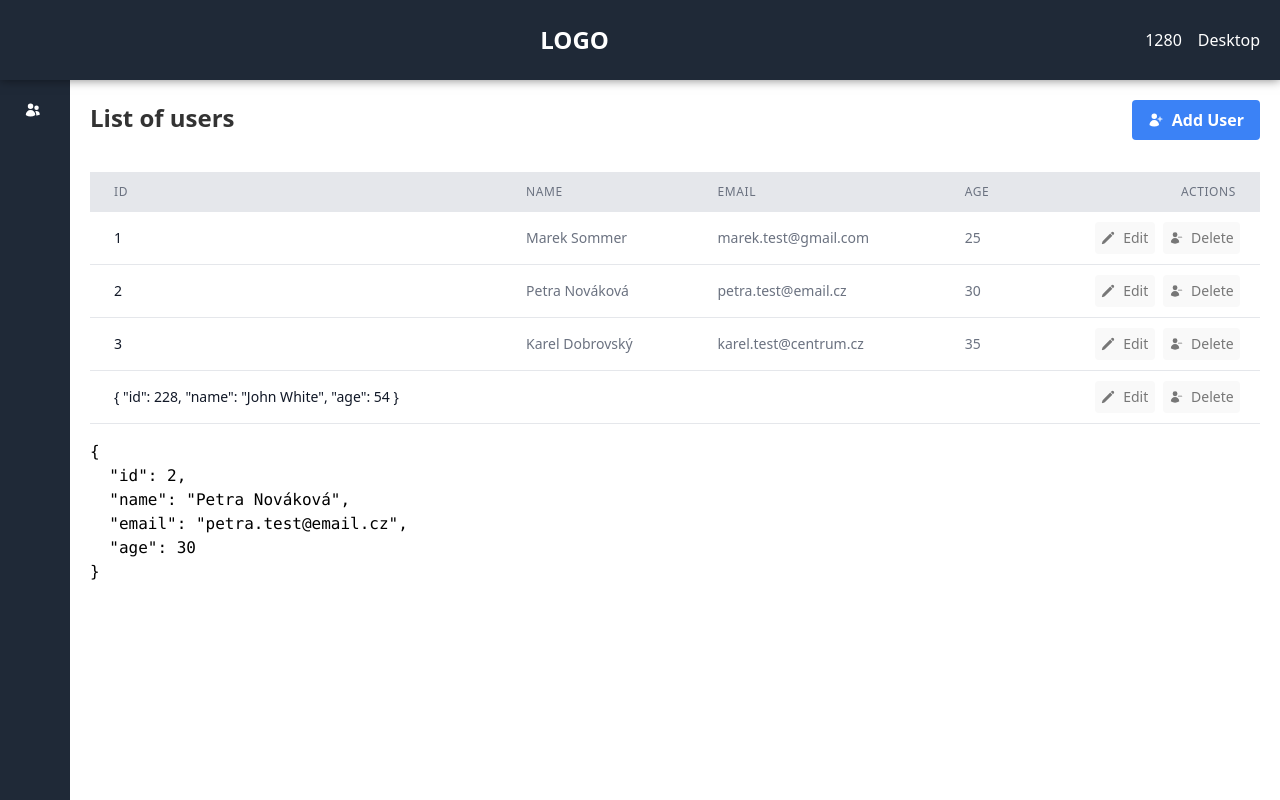
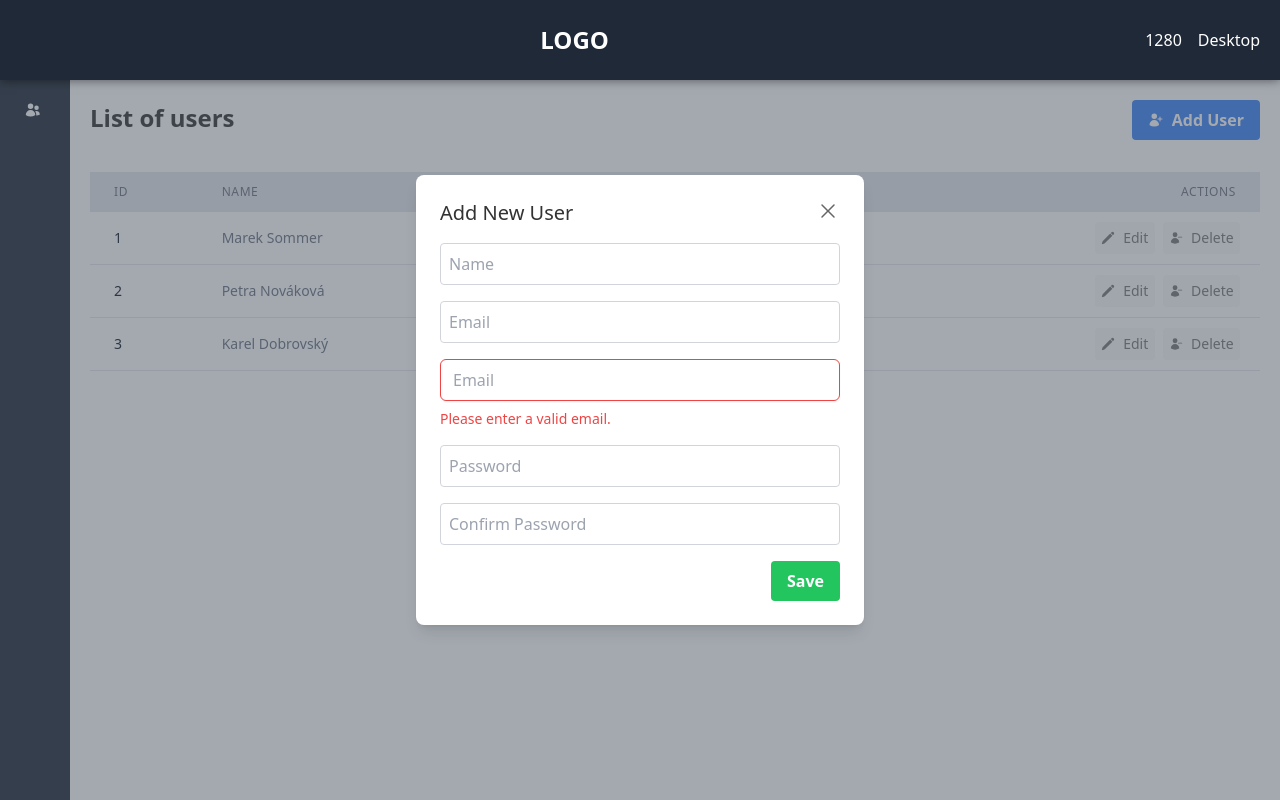
Before and after one commit to Cmanar0/SQ, a Nuxt app: page / in a window 1280 px wide. Both pictures are taken after a click on the button "Add User". Built offline with nearby package versions, Linux system fonts and the light colour scheme.

Commit message:
add simple validation

```diff
--- a/components/usersTable.vue
+++ b/components/usersTable.vue
@@ -2,43 +2,63 @@
 import userPlus from '../assets/svg/user-plus.vue'
 import userMinus from '../assets/svg/user-minus.vue'
 import edit from '../assets/svg/edit.vue'
-import options from '../assets/svg/options.vue'
+import close from '../assets/svg/close.vue'
+import { ref, watch } from 'vue'
 
 import { storeToRefs } from 'pinia'
-import { manageUsers } from '@/stores/store' // Make sure to import the store
+import { manageUsers } from '@/stores/store'
 
-const usersStore = manageUsers() // Renamed to usersStore
-const { users } = storeToRefs(usersStore) // Now clear that it's different from users
+const usersStore = manageUsers()
+const { users } = storeToRefs(usersStore)
+
+const userName = ref('')
+
+const userEmail = ref('')
+const isValidEmail = ref(true)
+
+const userPassword = ref('')
+
+const userPasswordConfirmation = ref('')
+
+const isModalOpen = ref(false) // Controls the modal visibility
+
+watch(userEmail, newValue => {
+  const emailPattern = /^[^\s@]+@[^\s@]+\.[^\s@]+$/
+  isValidEmail.value = emailPattern.test(newValue)
+})
 
 function addUser() {
-  const firstNames = ['John', 'Jane', 'Alice', 'Bob', 'Charlie']
-  const lastNames = ['Doe', 'Smith', 'Johnson', 'Brown', 'White']
-  const id = Math.floor(Math.random() * 1000)
-  const age = Math.floor(Math.random() * 100)
-  const name = `${firstNames[Math.floor(Math.random() * firstNames.length)]} ${
-    lastNames[Math.floor(Math.random() * lastNames.length)]
-  }`
-  usersStore.addUser({ id: id, name: name, age: age })
+  usersStore.addUser(userName.value, userEmail.value)
+  userName.value = ''
+  userEmail.value = ''
+  userPassword.value = ''
+  userPasswordConfirmation.value = ''
+  isModalOpen.value = false
+}
+const usedById = usersStore.getUserById(2)
+
+function editUser(id: number) {
+  const user = usersStore.getUserById(id)
+  console.log('user :>> ', user)
 }
 
-const dropdownOptions = ref([
-  { value: 'edit', text: 'Edit' },
-  { value: 'delete', text: 'Delete' }
-])
-const usedById = usersStore.getUserById(2)
+function deleteUser(id: number) {
+  const user = usersStore.getUserById(id)
+  console.log('user :>> ', user)
+}
 </script>
 <template>
   <div>
     <div class="main-header">
       <h1>List of users</h1>
       <button
-        @click="addUser"
+        @click="isModalOpen = true"
         class="btn-content mb-4 bg-blue-500 hover:bg-blue-700 text-white font-bold py-2 px-4 rounded"
       >
-        <user-plus class="icon" />
-        Add User
+        <user-plus class="icon" /> Add User
       </button>
     </div>
+
     <div class="overflow-auto">
       <table class="min-w-full table-auto">
         <thead class="bg-gray-200">
@@ -59,18 +79,18 @@ const usedById = usersStore.getUserById(2)
           </tr>
         </thead>
         <tbody>
-          <tr v-for="user in users" :key="user.id" class="bg-white border-b">
+          <tr v-for="user in users" :key="user.id" class="bg-white border-b hover:bg-gray-50">
             <td class="px-6 py-4 whitespace-nowrap text-sm font-medium text-gray-900">{{ user.id }}</td>
             <td class="px-6 py-4 whitespace-nowrap text-sm text-gray-500">{{ user.name }}</td>
             <td class="px-6 py-4 whitespace-nowrap text-sm text-gray-500">{{ user.email }}</td>
             <td class="px-6 py-4 whitespace-nowrap text-sm text-gray-500">{{ user.age }}</td>
             <td class="px-5 py-2 text-right text-sm font-medium">
               <div class="actions">
-                <span class="btn-content">
+                <span class="btn-content" @click="editUser(user.id)">
                   <edit class="icon" />
                   Edit
                 </span>
-                <span class="btn-content">
+                <span class="btn-content" @click="deleteUser(user.id)">
                   <user-minus class="icon" />
                   Delete
                 </span>
@@ -80,7 +100,75 @@ const usedById = usersStore.getUserById(2)
         </tbody>
       </table>
     </div>
-    <pre class="mt-4">{{ usedById }}</pre>
+    <!-- <pre class="mt-4">{{ usedById }}</pre> -->
+    <!-- -------------- Modal START -------------- -->
+    <div>
+      <div
+        v-if="isModalOpen"
+        class="fixed inset-0 bg-gray-600 bg-opacity-50 overflow-y-auto h-full w-full flex items-center justify-center"
+        @click.self="isModalOpen = false"
+      >
+        <!-- Modal content, now centered -->
+        <div class="relative bg-white rounded-lg shadow-lg p-6 w-full max-w-md m-auto" @click.stop>
+          <div class="modal-header flex justify-between items-start mb-4">
+            <h2 class="text-xl font-semibold">Add New User</h2>
+            <button @click="isModalOpen = false" class="text-gray-400 hover:text-gray-600">
+              <span class="sr-only">Close</span>
+              <close class="icon-close" />
+            </button>
+          </div>
+          <div class="modal-body flex flex-col gap-4">
+            <input
+              v-model="userName"
+              type="text"
+              placeholder="Name"
+              class="p-2 border border-gray-300 rounded w-full"
+            />
+            <input
+              v-model="userEmail"
+              type="text"
+              placeholder="Email"
+              class="p-2 border border-gray-300 rounded w-full"
+            />
+            <div class="flex flex-col gap-2">
+              <input
+                v-model="userEmail"
+                type="email"
+                placeholder="Email"
+                :class="`block w-full px-3 py-2 border rounded-md shadow-sm focus:outline-none ${
+                  isValidEmail.value
+                    ? 'border-gray-300 focus:ring-blue-500 focus:border-blue-500'
+                    : 'border-red-500 focus:ring-red-500 focus:border-red-500'
+                }`"
+              />
+              <p v-if="!isValidEmail.value" class="text-sm text-red-500">Please enter a valid email.</p>
+            </div>
+            <input
+              v-model="userPassword"
+              type="password"
+              placeholder="Password"
+              class="p-2 border border-gray-300 rounded w-full"
+            />
+            <input
+              v-model="userPasswordConfirmation"
+              type="password"
+              placeholder="Confirm Password"
+              class="p-2 border border-gray-300 rounded w-full"
+            />
+          </div>
+
+          <div class="modal-footer flex justify-end mt-4">
+            <button
+              @click="addUser"
+              class="bg-green-500 hover:bg-green-700 text-white font-bold py-2 px-4 rounded"
+            >
+              Save
+            </button>
+          </div>
+        </div>
+      </div>
+    </div>
+    <!-- -------------- Modal END -------------- -->
   </div>
 </template>
 
@@ -94,6 +182,11 @@ const usedById = usersStore.getUserById(2)
 h1 {
   font-size: 1.5rem;
   font-weight: 600;
+  color: #333;
+}
+h2 {
+  font-size: 1.25rem;
+  font-weight: 500;
   color: #333;
 }
 .btn-content {
@@ -141,4 +234,13 @@ h1 {
 .overflow-auto::-webkit-scrollbar-thumb:hover {
   background: #555;
 }
+
+.icon-close {
+  width: 1.5rem;
+  height: 1.5rem;
+  color: #666;
+}
+.icon-close:hover {
+  color: #333;
+}
 </style>
```
